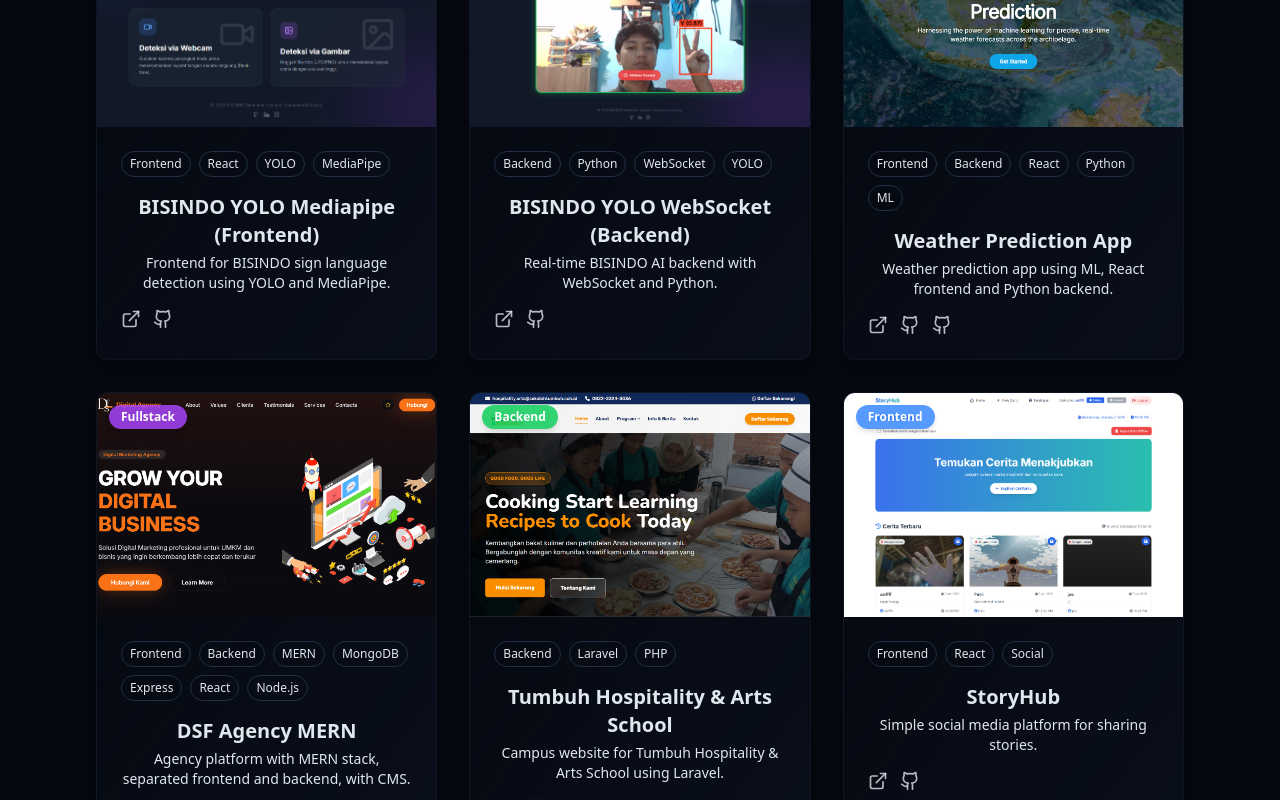
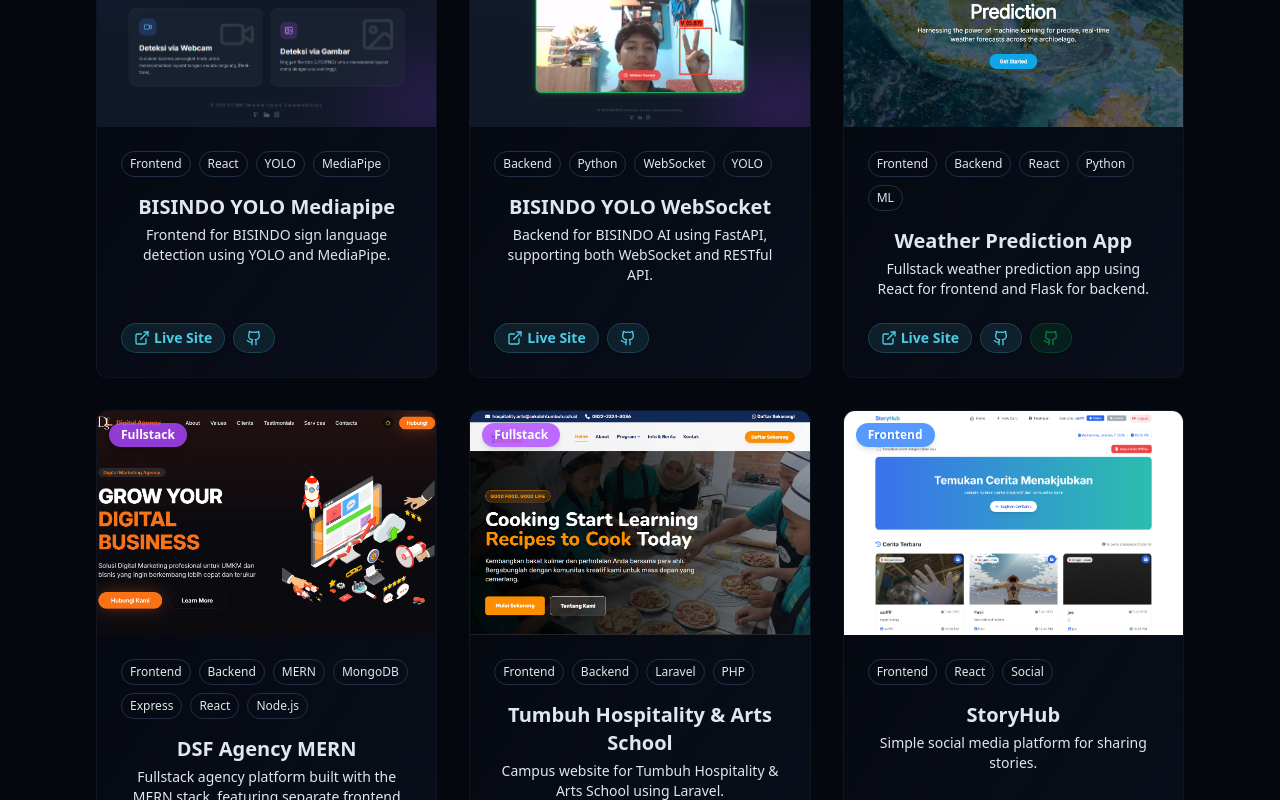
Before and after one commit to sifaq00/PortfolioV2, a React (Vite) app: page / in a window 1280 px wide. Shown: the part 3380-4180 px from the top of the page. Built offline with nearby package versions, Linux system fonts and the light colour scheme.

Commit message:
update projects

```diff
--- a/src/components/MobileNavbar.jsx
+++ b/src/components/MobileNavbar.jsx
@@ -47,10 +47,10 @@ export const MobileNavbar = () => {
   return (
     <nav
       className={cn(
-        "fixed bottom-0 left-1/2 -translate-x-1/2 z-50 w-full max-w-md px-2 py-1",
-        "bg-white/90 backdrop-blur-xl border-t border-zinc-200 shadow-lg",
+        "fixed top-0 left-1/2 -translate-x-1/2 z-50 w-full max-w-md px-2 py-1",
+        "bg-white/90 backdrop-blur-xl border-b border-zinc-200 shadow-lg",
         "dark:bg-black/60 dark:border-white/10 dark:shadow-black/10",
-        "flex items-center justify-between gap-1 rounded-t-2xl"
+        "flex items-center justify-between gap-1 rounded-b-2xl"
       )}
     >
       <div className="flex items-center justify-between w-full overflow-x-auto scrollbar-none">
--- a/src/components/ProjectsSection.jsx
+++ b/src/components/ProjectsSection.jsx
@@ -3,7 +3,7 @@ import { ArrowRight, ExternalLink, Github } from "lucide-react";
 const projects = [
 	{
 		id: 1,
-		title: "BISINDO YOLO Mediapipe (Frontend)",
+		title: "BISINDO YOLO Mediapipe",
 		description:
 			"Frontend for BISINDO sign language detection using YOLO and MediaPipe.",
 		image: "/projects/bisindo.png",
@@ -14,9 +14,9 @@ const projects = [
 	},
 	{
 		id: 2,
-		title: "BISINDO YOLO WebSocket (Backend)",
+		title: "BISINDO YOLO WebSocket",
 		description:
-			"Real-time BISINDO AI backend with WebSocket and Python.",
+			"Backend for BISINDO AI using FastAPI, supporting both WebSocket and RESTful API.",
 		image: "/projects/bisindo2.png",
 		tags: ["Backend", "Python", "WebSocket", "YOLO"],
 		demoUrl: "https://bisindo-detection.asiff.live",
@@ -27,7 +27,7 @@ const projects = [
 		id: 3,
 		title: "Weather Prediction App",
 		description:
-			"Weather prediction app using ML, React frontend and Python backend.",
+			"Fullstack weather prediction app using React for frontend and Flask for backend.",
 		image: "/projects/weather.png",
 		tags: ["Frontend", "Backend", "React", "Python", "ML"],
 		demoUrl: "https://prediksi-cuaca.asiff.live",
@@ -39,7 +39,7 @@ const projects = [
 		id: 4,
 		title: "DSF Agency MERN",
 		description:
-			"Agency platform with MERN stack, separated frontend and backend, with CMS.",
+			"Fullstack agency platform built with the MERN stack, featuring separate frontend and backend, and a CMS for content management.",
 		image: "/projects/agency2.png",
 		tags: [
 			"Frontend",
@@ -60,10 +60,10 @@ const projects = [
 		title: "Tumbuh Hospitality & Arts School",
 		description: "Campus website for Tumbuh Hospitality & Arts School using Laravel.",
 		image: "/projects/thas.png",
-		tags: ["Backend", "Laravel", "PHP"],
+		tags: ["Frontend", "Backend", "Laravel", "PHP"],
 		demoUrl: "https://hospitalityartsschool.asiff.live",
 		githubUrl: "https://github.com/sifaq00/thas-laravel",
-		category: "backend",
+		category: "fullstack",
 	},
 	{
 		id: 6,
@@ -117,7 +117,7 @@ export const ProjectsSection = () => {
 					{projects.map((project, key) => (
 						<div
 							key={key}
-							className="group bg-gradient-to-br from-secondary/60 to-card/80 rounded-xl overflow-hidden shadow-lg hover:shadow-primary/30 card-hover border border-border/30 transition-all duration-300 hover:-translate-y-1"
+							className="group bg-gradient-to-br from-secondary/60 to-card/80 rounded-xl overflow-hidden shadow-lg hover:shadow-primary/30 card-hover border border-border/30 transition-all duration-300 hover:-translate-y-1 flex flex-col h-full"
 						>
 							<div className="h-56 overflow-hidden relative">
 								<img
@@ -145,7 +145,7 @@ export const ProjectsSection = () => {
 								</span>
 							</div>
 
-							<div className="p-6">
+							<div className="p-6 flex flex-col flex-1">
 								<div className="flex flex-wrap gap-2 mb-4">
 									{project.tags.map((tag, idx) => (
 										<span
@@ -171,39 +171,39 @@ export const ProjectsSection = () => {
 								<p className="text-muted-foreground text-sm mb-4">
 									{project.description}
 								</p>
-								<div className="flex justify-between items-center">
-									<div className="flex space-x-3">
+								<div className="flex-grow" />
+								<div className="flex gap-2 mt-2">
 									{project.demoUrl && project.demoUrl !== "#" && (
 										<a
 											href={project.demoUrl}
 											target="_blank"
-												className="text-foreground/80 hover:text-primary transition-colors duration-300"
+											className="inline-flex items-center gap-1 px-3 py-1 rounded-full bg-primary/10 text-primary font-semibold text-sm hover:bg-primary/20 transition-colors duration-300 shadow-sm border border-primary/20"
 											title="Live Demo"
 										>
-												<ExternalLink size={20} />
+											<ExternalLink size={16} />
+											<span>Live Site</span>
 										</a>
 									)}
 									{project.githubUrl && (
 										<a
 											href={project.githubUrl}
 											target="_blank"
-												className="text-foreground/80 hover:text-primary transition-colors duration-300"
+											className="inline-flex items-center justify-center px-3 py-1 rounded-full bg-primary/10 text-primary font-semibold text-sm hover:bg-primary/20 transition-colors duration-300 shadow-sm border border-primary/20"
 											title="Frontend/Repo"
 										>
-												<Github size={20} />
+											<Github size={16} />
 										</a>
 									)}
 									{project.githubUrl2 && (
 										<a
 											href={project.githubUrl2}
 											target="_blank"
-												className="text-foreground/80 hover:text-green-500 transition-colors duration-300"
+											className="inline-flex items-center justify-center px-3 py-1 rounded-full bg-green-500/10 text-green-700 font-semibold text-sm hover:bg-green-500/20 transition-colors duration-300 shadow-sm border border-green-500/20"
 											title="Backend/Repo"
 										>
-												<Github size={20} />
+											<Github size={16} />
 										</a>
 									)}
-									</div>
 								</div>
 							</div>
 						</div>
--- a/src/components/ThemeToggle.jsx
+++ b/src/components/ThemeToggle.jsx
@@ -37,8 +37,9 @@ export const ThemeToggle = () => {
     <button
       onClick={toggleTheme}
       className={cn(
-        "fixed max-sm:hidden top-5 right-5 z-50 p-2 rounded-full transition-colors duration-300",
-        "focus:outlin-hidden"
+        "fixed right-5 z-50 p-2 rounded-full transition-colors duration-300",
+        "top-12 left-0 sm:top-5 sm:left-auto sm:right-5",
+        "focus:outline-none"
       )}
     >
       {isDarkMode ? (
```
Lines whose indentation alone changed are shown as unchanged.
